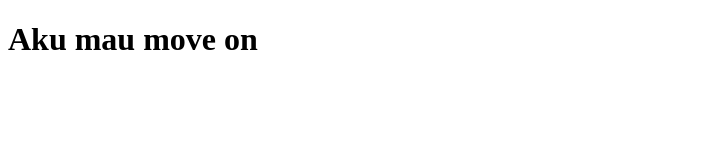
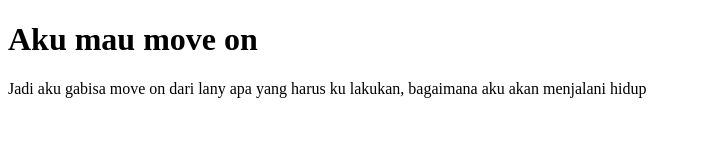
Before and after one commit to SchoolBoyJoJo/ajk-jojo-penugasan1, a plain HTML site: page index.html in a window 1280 px wide. Shown: the whole page, without its empty margins (0-701 px from the left). Drawn offline with Linux system fonts and the light colour scheme.

Commit message:
edit index.html

```diff
--- a/index.html
+++ b/index.html
@@ -7,5 +7,6 @@
 </head>
 <body>
     <h1>Aku mau move on</h1>
+    <p>Jadi aku gabisa move on dari lany apa yang harus ku lakukan, bagaimana aku akan menjalani hidup</p>
 </body>
 </html>
```
